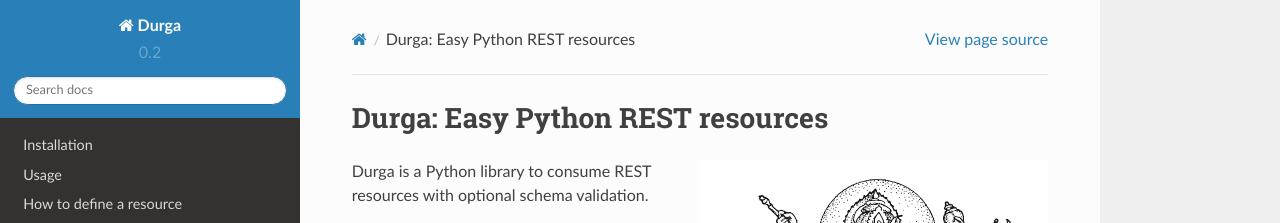
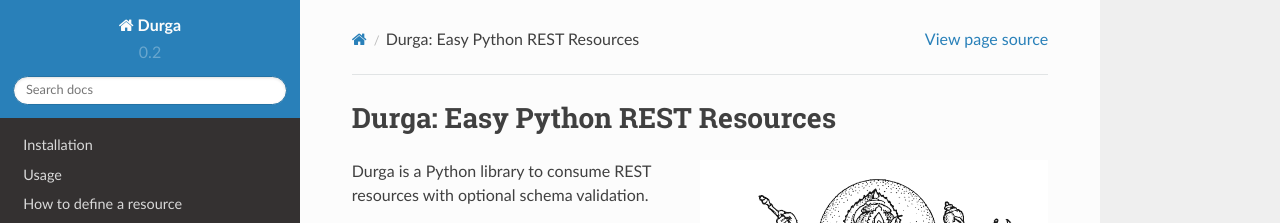
Before and after one commit to transcode-de/durga, a Sphinx documentation site: the page built from docs/index.rst, in a window 1280 px wide and 900 px high. Shown: the top 223 px of the window. Built offline with Sphinx 7.4.7 and the Read the Docs theme 2.0.0, drawn with Linux system fonts in a browser that asks for light colours; pages that are not in the unit, such as notebooks, are missing from menus.

Commit message:
Fixed main heading

```diff
--- a/docs/index.rst
+++ b/docs/index.rst
@@ -1,5 +1,5 @@
 *********************************
-Durga: Easy Python REST resources
+Durga: Easy Python REST Resources
 *********************************
 
 .. image:: images/devi-durga.gif
```
